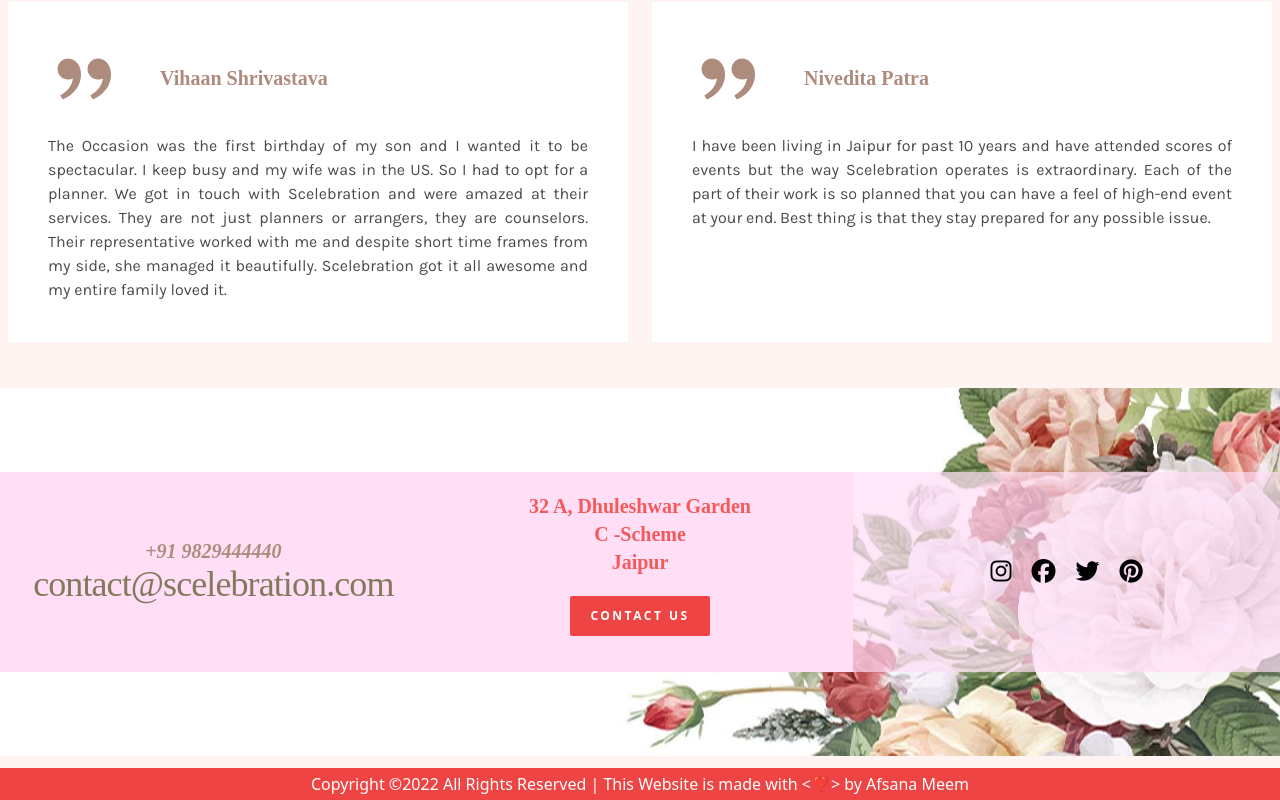
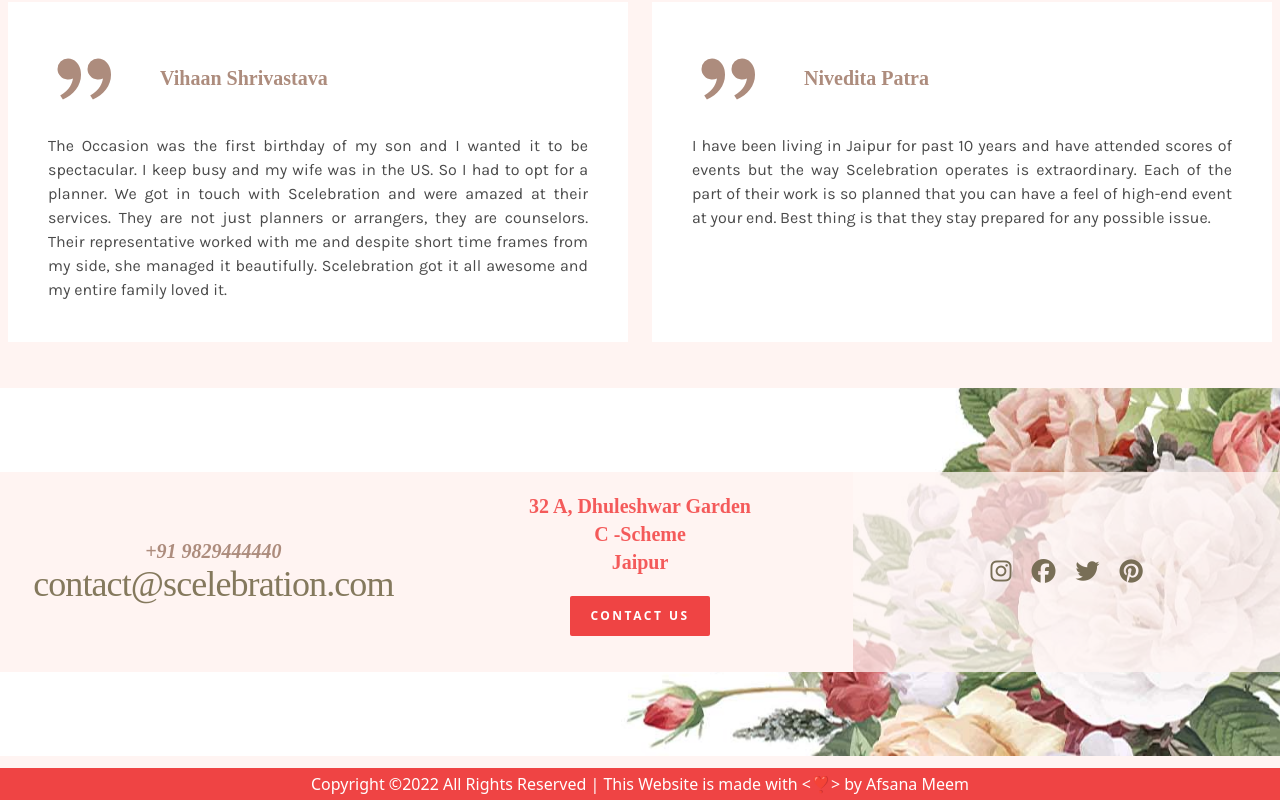
Before and after one commit to afsumeem/scelebration-event-planner, a React (Create React App) app: page / in a window 1280 px wide. Shown: the part 3584-4384 px from the top of the page. Built offline with nearby package versions, Linux system fonts and the light colour scheme; a web font is replaced by a local one.

Commit message:
footer updated

```diff
--- a/src/components/Footer.jsx
+++ b/src/components/Footer.jsx
@@ -32,16 +32,16 @@ function Footer() {
 
           <ul className="flex space-x-5 items-center justify-center footer-content-social py-5 ">
             <li>
-              <i className="fa-brands fa-instagram text-2xl hover:scale-110 transition-all hover:text-pink-900 cursor-pointer"></i>
+              <i className="fa-brands fa-instagram text-2xl text-[#786E56] hover:scale-110 transition-all hover:text-red-500  cursor-pointer"></i>
             </li>
             <li>
-              <i className="fa-brands fa-facebook text-2xl hover:scale-110 transition-all hover:text-pink-900 cursor-pointer"></i>
+              <i className="fa-brands fa-facebook text-2xl text-[#786E56] hover:scale-110 transition-all hover:text-red-500 cursor-pointer"></i>
             </li>
             <li>
-              <i className="fa-brands fa-twitter text-2xl hover:scale-110 transition-all hover:text-pink-900 cursor-pointer"></i>
+              <i className="fa-brands fa-twitter text-2xl text-[#786E56] hover:scale-110 transition-all hover:text-red-500  cursor-pointer"></i>
             </li>
             <li>
-              <i className="fa-brands fa-pinterest text-2xl hover:scale-110 transition-all hover:text-pink-900 cursor-pointer"></i>
+              <i className="fa-brands fa-pinterest text-2xl text-[#786E56] hover:scale-110 transition-all hover:text-red-500  cursor-pointer"></i>
             </li>
           </ul>
         </div>
--- a/src/components/style.css
+++ b/src/components/style.css
@@ -52,13 +52,13 @@
 }
 
 .footer-content {
-    background-color: #ffdef6;
+    background-color: #fff4f2;
     width: 100%;
     height: 200px;
 }
 
 .footer-content-social {
-    background-color: #ffdef6ae;
+    background-color: #fff4f2bc;
     width: 100%;
     height: 200px;
 }
```
